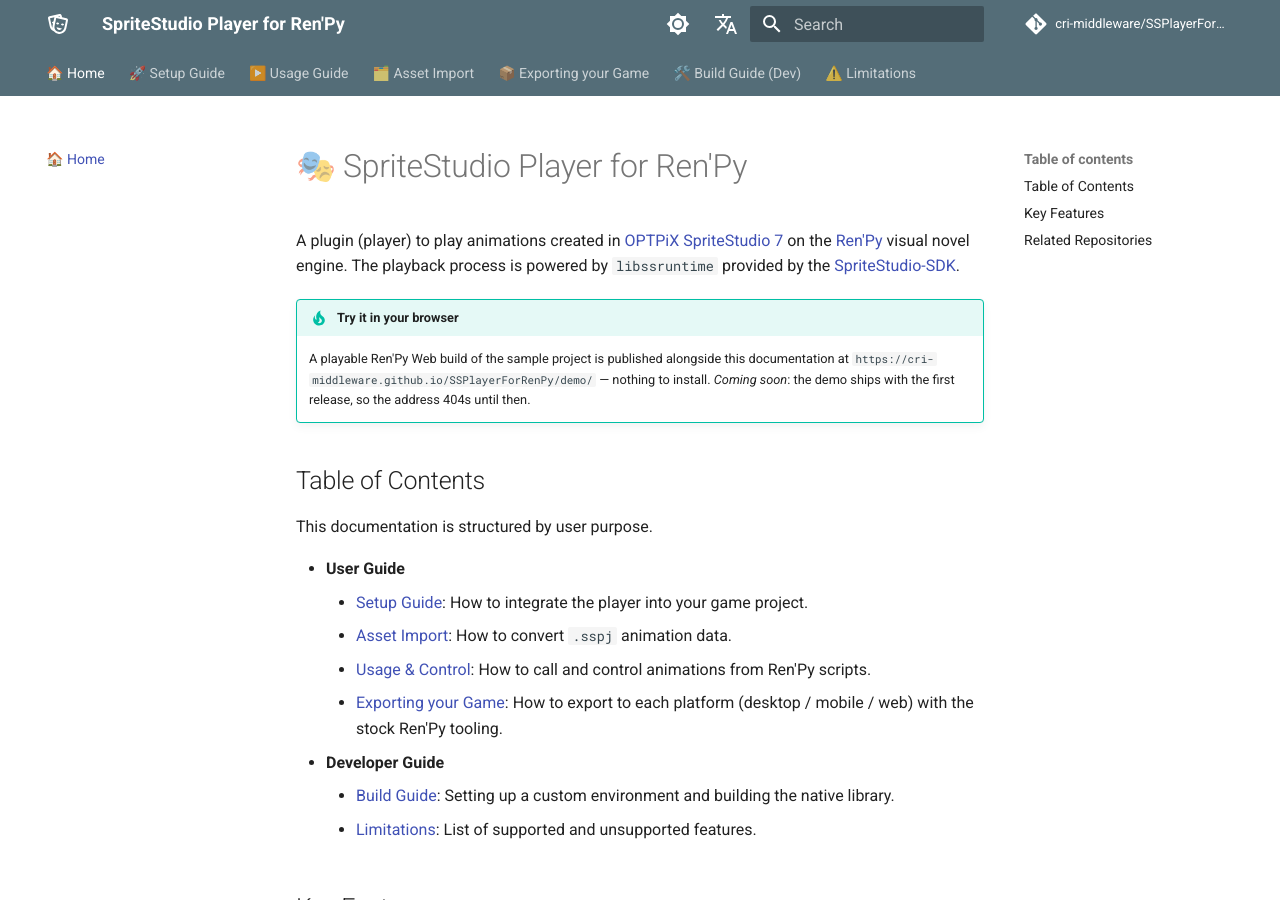
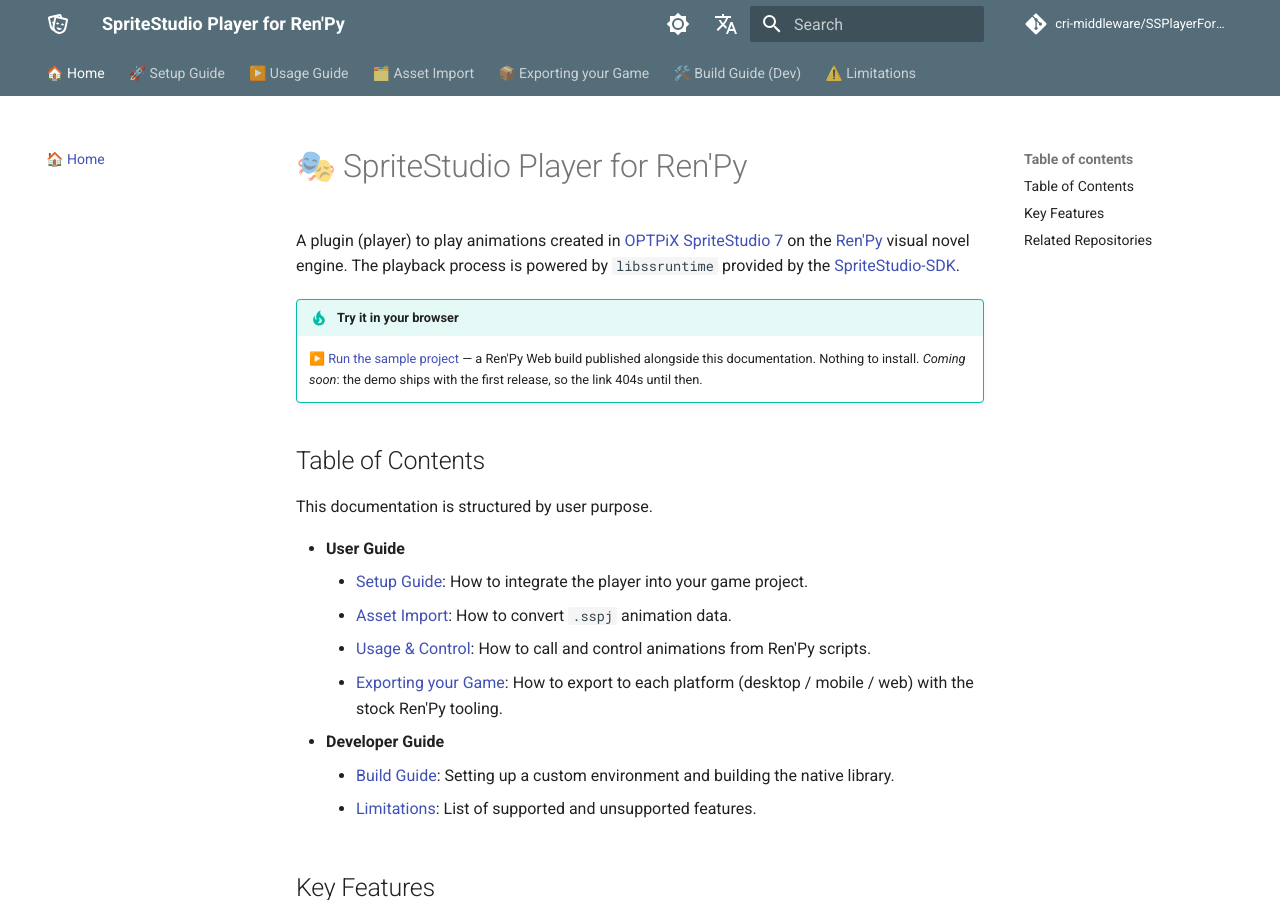
Before and after one commit to cri-middleware/SSPlayerForRenPy, an MkDocs documentation site: the page built from docs/en/index.md, in a window 1280 px wide and 900 px high. Built offline with MkDocs 1.6.1 and Material for MkDocs 9.7.7, drawn with Linux system fonts in a browser that asks for light colours; comment, search, counter and statistics services are not loaded.

Commit message:
docs(index): link the playable sample from both locales
The demo address was written as a code span, so the one thing a reader might
want to do first was not clickable. It is now a link — site-relative, not the
https://cri-middleware.github.io/... URL it spelled out, so it also resolves
in a local `scripts/build-pages.sh serve=yes` preview and on a fork's Pages.

This is the one path that cannot be identical in both locales: the English
pages sit at the site root (demo/), the Japanese ones one level down in ja/
(../demo/). Noted in AGENTS.md with the other exceptions to the everything-
twice rule. Both builds stay --strict-clean: site/demo is not a page of this
site, so neither href is checked against the documentation files.

The READMEs keep the absolute URL — GitHub has no site for a relative one to
resolve against.

```diff
--- a/docs/en/index.md
+++ b/docs/en/index.md
@@ -3,9 +3,9 @@
 A plugin (player) to play animations created in [OPTPiX SpriteStudio 7](https://www.webtech.co.jp/spritestudio/) on the [Ren'Py](https://www.renpy.org/) visual novel engine. The playback process is powered by `libssruntime` provided by the [SpriteStudio-SDK](https://github.com/cri-middleware/SpriteStudio-SDK).
 
 !!! tip "Try it in your browser"
-    A playable Ren'Py Web build of the sample project is published alongside this documentation
-    at `https://cri-middleware.github.io/SSPlayerForRenPy/demo/` — nothing to install.
-    _Coming soon_: the demo ships with the first release, so the address 404s until then.
+    [▶️ Run the sample project](demo/) — a Ren'Py Web build published alongside this
+    documentation. Nothing to install.
+    _Coming soon_: the demo ships with the first release, so the link 404s until then.
 
 ## Table of Contents
 
```
Also changed, not shown: docs/ja/index.md (+2 -2 lines).
